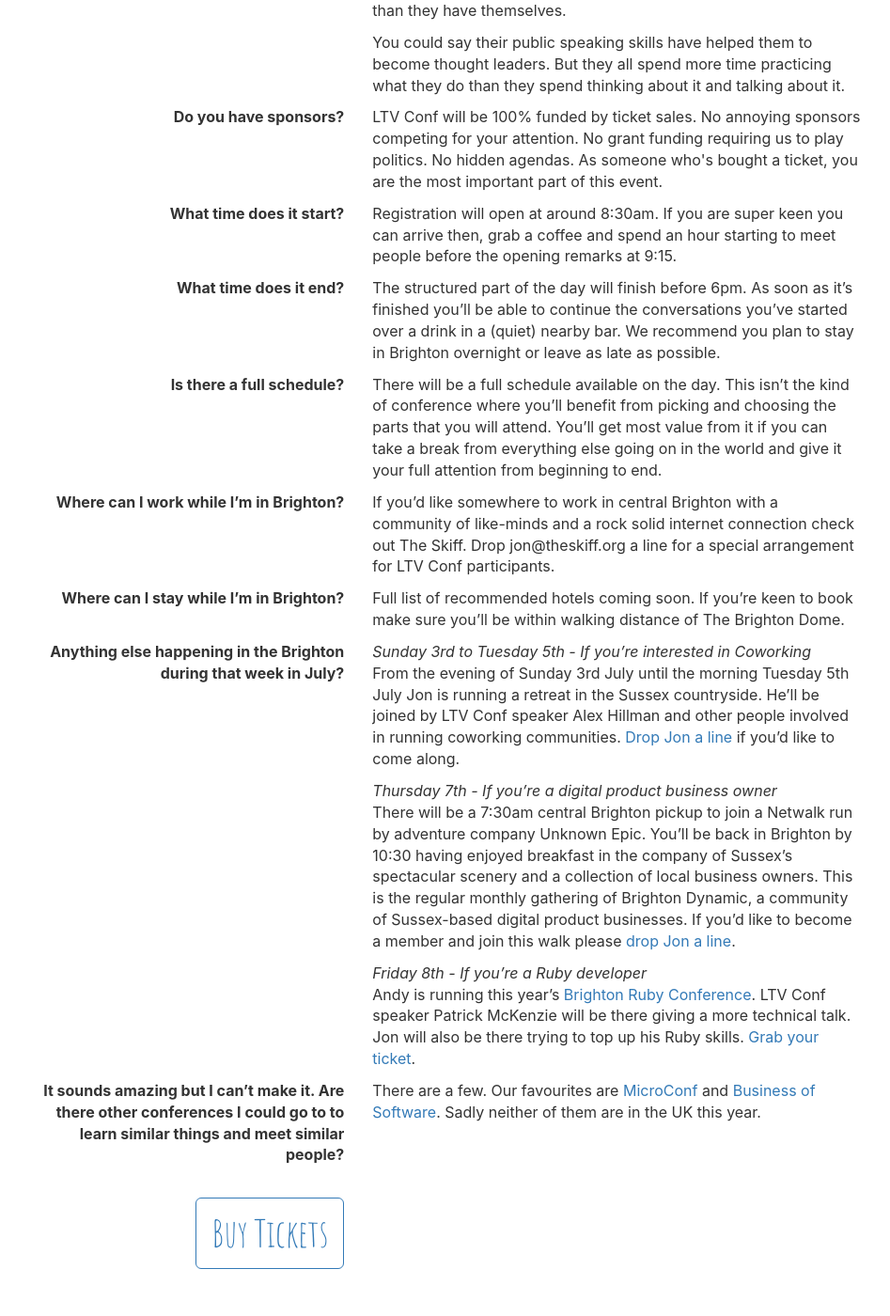
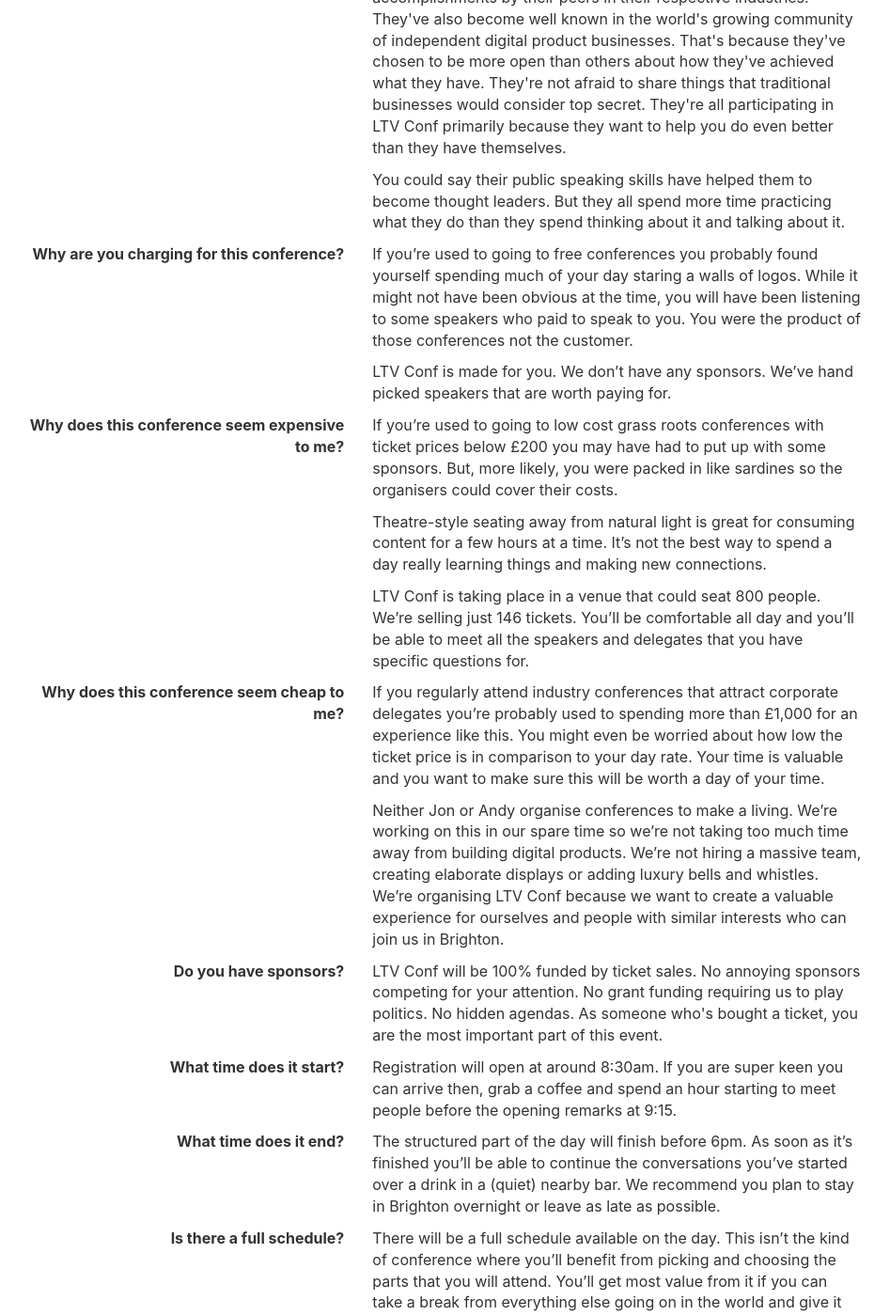
Before and after one commit to andycroll/ltvconf-2016, a Jekyll site: the page built from index.html, in a window 1280 px wide and 1400 px high, scrolled down 5814 px. Shown: the whole window at 94% size, without its empty margins (167-1114 px from the left). Built offline with Jekyll 4.4.1, drawn with Linux system fonts in a browser that asks for light colours; comment, search, counter and statistics services are not loaded; some of the changed text lies outside the part shown.

Commit message:
Add FAQs and CoC and phone numbers

```diff
--- a/_misc/code-of-conduct.markdown
+++ b/_misc/code-of-conduct.markdown
@@ -13,7 +13,7 @@
 
 Sexual language and imagery is not appropriate for any conference venue, including talks, workshops, parties, Twitter and other online media. Anyone violating these rules may be expelled from the conference *without a refund* at the discretion of the conference organisers. _Just don't do it._
 
-If you have any questions, email the organisers at [andy@goodscary.com](mailto:andy@goodscary.com) or [jon@inuda.com](jon@inuda.com)
+If you have any questions, email the organisers at [andy@goodscary.com](mailto:andy@goodscary.com) or [jon@inuda.com](jon@inuda.com). Or call +447446858575 (Andy) or +447766021485 (Jon).
 
 #### The Less Quick Version
 
--- a/index.html
+++ b/index.html
@@ -177,6 +177,11 @@
         <p>They&rsquo;ve felt the soul-crushing results of too many investment-fixated startups. They&rsquo;ve enjoyed the rewards of seeing independent businesses flourish through bootstrapping their own way to success.</p>
       </div>
 
+      <div class="col-sm-offset-4 col-sm-6">
+        <p class="lead lead-pull">Code of Conduct&hellip;</p>
+        <p>We believe in running a safe, inclusive event for all attendees, please see our <a href="/misc/code-of-conduct">Code of Conduct</a>.</p>
+      </div>
+
       <div class="col-sm-offset-2 col-sm-10 col-md-10 col-lg-9">
         <p class="lead lead-pull">This year at LTV Conf you’ll learn how to&hellip;</p>
       </div>
@@ -270,6 +275,31 @@
         <p>You could say their public speaking skills have helped them to become thought leaders. But they all spend more time practicing what they do than they spend thinking about it and talking about it.</p>
       </div>
       <div class="col-sm-offset-1 col-sm-4">
+        <p class="hidden-xs text-right"><strong>Why are you charging for this conference?</strong></p>
+        <p class="visible-xs"><strong>Why are you charging for this conference?</strong></p>
+      </div>
+      <div class="col-sm-6">
+        <p>If you’re used to going to free conferences you probably found yourself spending much of your day staring a walls of logos. While it might not have been obvious at the time, you will have been listening to some speakers who paid to speak to you. You were the product of those conferences not the customer.</p>
+        <p>LTV Conf is made for you. We don’t have any sponsors. We’ve hand picked speakers that are worth paying for.</p>
+      </div>
+      <div class="col-sm-offset-1 col-sm-4">
+        <p class="hidden-xs text-right"><strong>Why does this conference seem expensive to me?</strong></p>
+        <p class="visible-xs"><strong>Why does this conference seem expensive to me?</strong></p>
+      </div>
+      <div class="col-sm-6">
+        <p>If you’re used to going to low cost grass roots conferences with ticket prices below £200 you may have had to put up with some sponsors. But, more likely, you were packed in like sardines so the organisers could cover their costs.</p>
+        <p>Theatre-style seating away from natural light is great for consuming content for a few hours at a time. It’s not the best way to spend a day really learning things and making new connections.</p>
+        <p>LTV Conf is taking place in a venue that could seat 800 people. We’re selling just 146 tickets. You’ll be comfortable all day and you’ll be able to meet all the speakers and delegates that you have specific questions for.</p>
+      </div>
+      <div class="col-sm-offset-1 col-sm-4">
+        <p class="hidden-xs text-right"><strong>Why does this conference seem cheap to me?</strong></p>
+        <p class="visible-xs"><strong>Why does this conference seem cheap to me?</strong></p>
+      </div>
+      <div class="col-sm-6">
+        <p>If you regularly attend industry conferences that attract corporate delegates you’re probably used to spending more than £1,000 for an experience like this. You might even be worried about how low the ticket price is in comparison to your day rate. Your time is valuable and you want to make sure this will be worth a day of your time.</p>
+        <p>Neither Jon or Andy organise conferences to make a living. We’re working on this in our spare time so we’re not taking too much time away from building digital products. We’re not hiring a massive team, creating elaborate displays or adding luxury bells and whistles. We’re organising LTV Conf because we want to create a valuable experience for ourselves and people with similar interests who can join us in Brighton.</p>
+      </div>
+      <div class="col-sm-offset-1 col-sm-4">
         <p class="hidden-xs text-right"><strong>Do you have sponsors?</strong></p>
         <p class="visible-xs"><strong>Do you have sponsors?</strong></p>
       </div>
```
